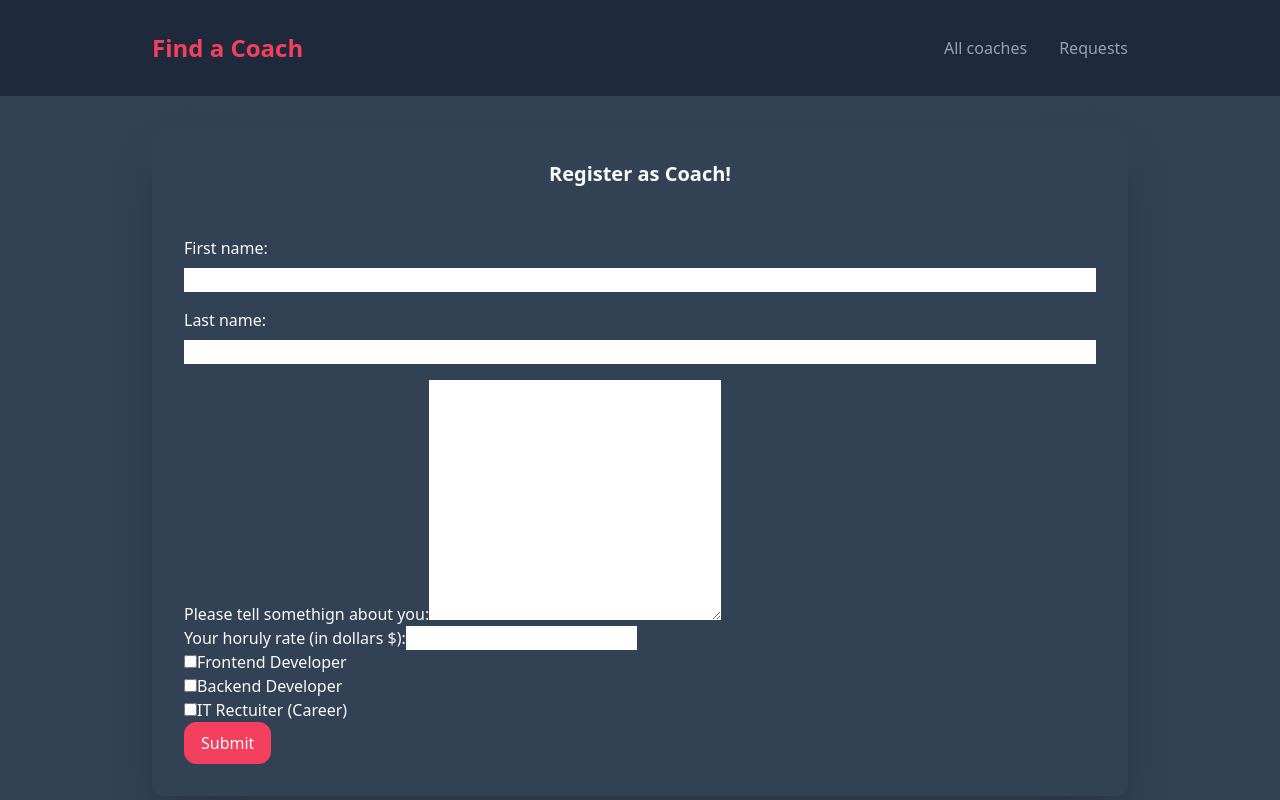
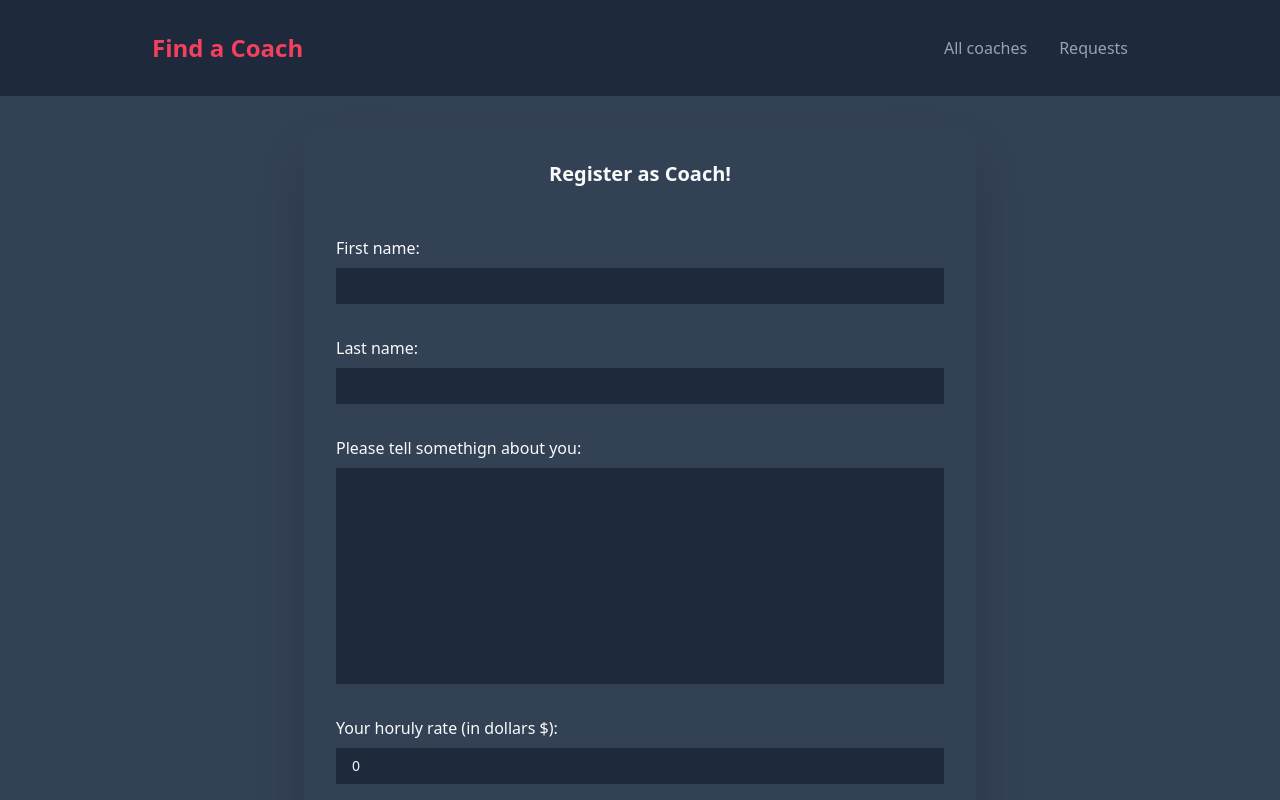
Before and after one commit to KacperNlp/Find-a-coach, a Vue app: page /register in a window 1280 px wide. Shown: the top 800 px of the page. Built offline with nearby package versions, Linux system fonts and the light colour scheme.

Commit message:
Style Register form for coaches

```diff
--- a/src/components/coaches/AppFormAreas.vue
+++ b/src/components/coaches/AppFormAreas.vue
@@ -1,6 +1,6 @@
 <template>
-  <ul>
-    <li v-for="area in areasList">
+  <ul class="flex flex-col gap-4">
+    <li v-for="area in areasList" class="flex gap-2 text-sm">
       <input
         type="checkbox"
         :id="area.value"
--- a/src/components/coaches/AppFormInput.vue
+++ b/src/components/coaches/AppFormInput.vue
@@ -1,5 +1,5 @@
 <template>
-  <div class="flex flex-col gap-2 mb-4">
+  <div class="form-input-container">
     <label :for="inputId">{{ labelText }}</label>
     <input
       :name="inputId"
@@ -7,7 +7,7 @@
       :value="modelValue"
       @input="onChange"
       type="text"
-      class="text-gray-600"
+      class="form-input"
     />
   </div>
 </template>
--- a/src/components/coaches/AppRegisterCoachForm.vue
+++ b/src/components/coaches/AppRegisterCoachForm.vue
@@ -10,21 +10,29 @@
       input-id="lastName"
       v-model="lastName"
     ></app-form-input>
-    <div>
+    <div class="form-input-container">
       <label for="description">Please tell somethign about you:</label>
       <textarea
         name="description"
         id="description"
         cols="30"
         rows="10"
+        class="form-input resize-none"
         v-model="description"
       ></textarea>
     </div>
-    <div>
+    <div class="form-input-container">
       <label for="rate">Your horuly rate (in dollars $):</label>
-      <input type="number" name="rate" id="rate" v-model.number="hourRate" />
+      <input
+        type="number"
+        name="rate"
+        id="rate"
+        v-model.number="hourRate"
+        class="form-input"
+      />
     </div>
-    <div>
+    <div class="flex flex-col gap-2 mb-8">
+      <p>Chose your experince (tech stack.)</p>
       <app-form-areas :areas-list="AREAS_LIST" v-model="areas"></app-form-areas>
     </div>
     <app-button>Submit</app-button>
@@ -59,10 +67,6 @@ const hourRate = ref(0);
 const areas = ref([]);
 
 const onSubmitForm = () => {
-  console.log(firstName.value);
-  console.log(lastName.value);
-  console.log(hourRate.value);
-  console.log(description.value);
-  console.log(areas.value);
+  console.log("Submit");
 };
 </script>
--- a/src/pages/coaches/CoachRegister.vue
+++ b/src/pages/coaches/CoachRegister.vue
@@ -1,5 +1,5 @@
 <template>
-  <app-card>
+  <app-card class="max-w-2xl mx-auto">
     <h2 class="mb-8 md:mb-12 text-base md:text-xl font-semibold text-center">
       Register as Coach!
     </h2>
--- a/src/style.css
+++ b/src/style.css
@@ -22,4 +22,12 @@
   .badges-list {
     @apply flex flex-wrap gap-x-5 gap-y-2 mb-4
   }
+
+  .form-input-container {
+    @apply flex flex-col gap-2 mb-4 md:mb-8
+  }
+
+  .form-input {
+    @apply text-gray-100 bg-slate-800 px-4 py-2 text-sm outline-slate-400 border-none
+  }
 }
```
